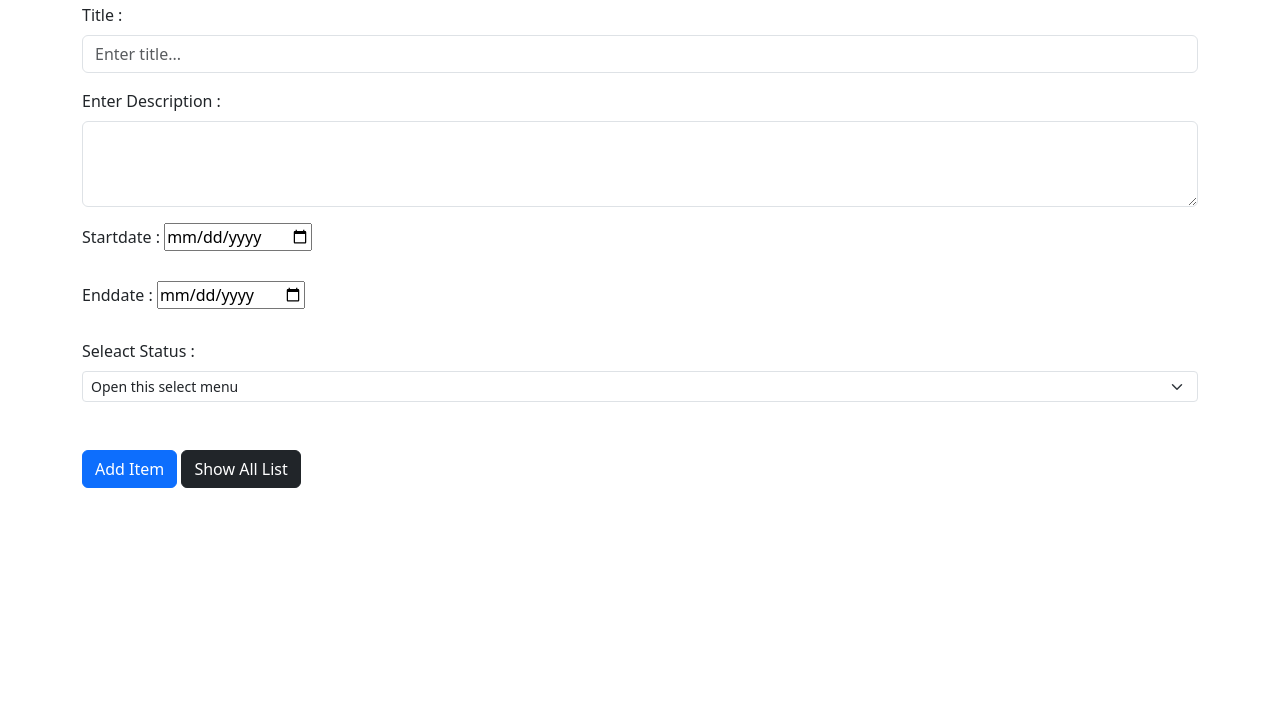
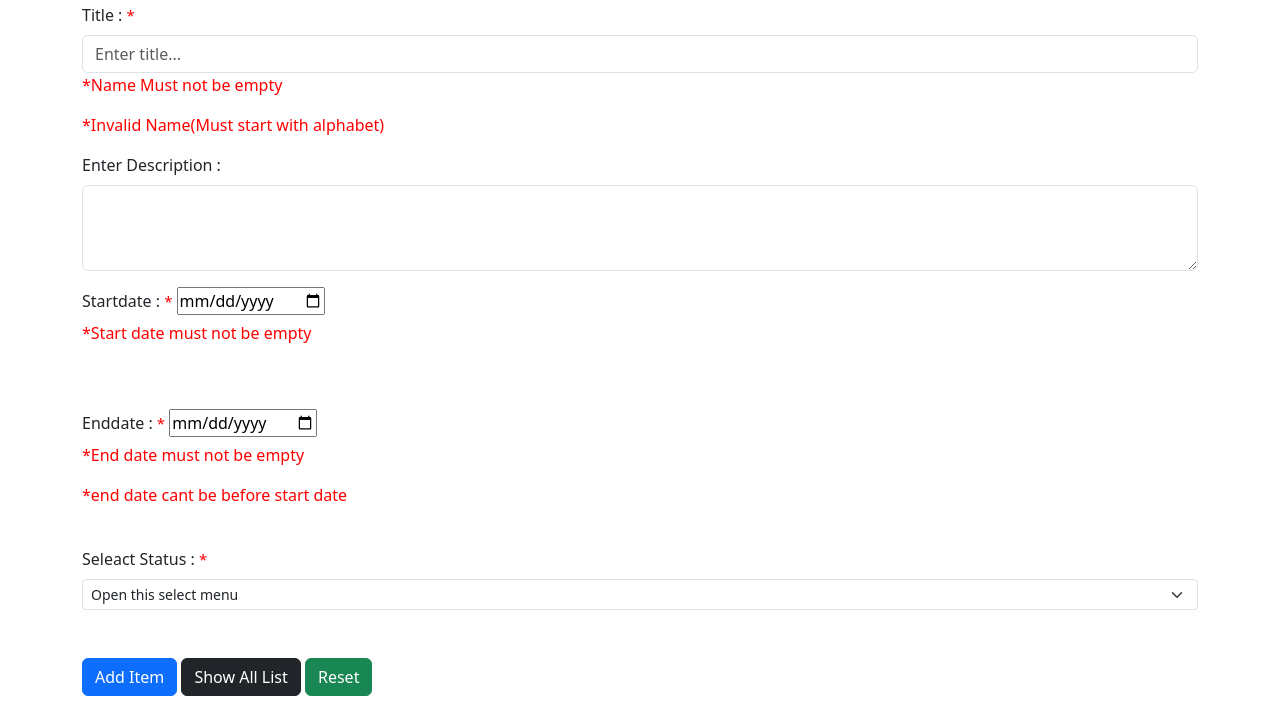
Before and after one commit to Arsh510/To-Do-List, a plain HTML site: page index.html in a window 1280 px wide. Shown: the part 77-800 px from the top of the page. Drawn offline with nearby package versions, Linux system fonts and the light colour scheme.

Commit message:
Update index.html

```diff
--- a/index.html
+++ b/index.html
@@ -5,6 +5,7 @@
     <meta charset="utf-8" />
     <meta name="viewport" content="width=device-width, initial-scale=1" />
     <title>To-Do Application</title>
+
     <link href="https://cdn.jsdelivr.net/npm/bootstrap@5.3.0-alpha1/dist/css/bootstrap.min.css" rel="stylesheet"
         integrity="sha384-GLhlTQ8iRABdZLl6O3oVMWSktQOp6b7In1Zl3/Jr59b6EGGoI1aFkw7cmDA6j6gD" crossorigin="anonymous" />
     <link rel="stylesheet" href="style.css" />
@@ -13,23 +14,34 @@
 <body onload="check()">
     <div class="container my-4">
         <h1 class="app">To Do List</h1>
-        <form action="">
+        <form>
             <div class="mb-3 form-group">
-                <label for="Title" class="form-label">Title : </label>
-                <input type="test" class="form-control" id="title" placeholder="Enter title..." />
+                <label for="Title" class="form-label">Title : <span
+                        style="color: red; font-size: 15px; font-weight: 100;">*</span></label>
+                <input type="test" class="form-control" id="title" placeholder="Enter title..."
+                    />
+                <p id="emptyName" style="color: red">*Name Must not be empty</p>
+                <p id="invalidName" style="color: red">*Invalid Name(Must start with alphabet)</p>
+
             </div>
             <div class="mb-3 form-group">
                 <label for="description" class="form-label">Enter Description : </label>
                 <textarea class="form-control" id="description" rows="3"></textarea>
             </div>
             <div class="dates">
-                <label for="status" class="form-label">Startdate : </label>
-                <input type="date" id="sdate" /><br /><br />
-                <label for="status" class="form-label">Enddate : </label>
-                <input type="date" id="edate" /><br /><br />
+                <label for="status" class="form-label">Startdate : <span
+                        style="color: red; font-size: 15px; font-weight: 100;">*</span></label>
+                <input type="date" id="sdate" />
+                <p id="emptySdate" style="color: red">*Start date must not be empty</p><br /><br>
+                <label for="status" class="form-label">Enddate : <span
+                        style="color: red; font-size: 15px; font-weight: 100;">*</span></label>
+                <input type="date" id="edate" />
+                <p id="emptyEdate" style="color: red">*End date must not be empty</p>
             </div>
+            <p id="invalidDate" style="color: red">*end date cant be before start date</p><br>
             <div class="status form-group">
-                <label class="form-label">Seleact Status : </label>
+                <label class="form-label">Seleact Status : <span
+                        style="color: red; font-size: 15px; font-weight: 100;">*</span></label>
                 <select class="form-select form-select-sm" aria-label=".form-select-sm example" id="status">
                     <option selected>Open this select menu</option>
                     <option value="Active">Active</option>
@@ -38,13 +50,16 @@
                 </select>
             </div>
             <br /><br />
-            <button type="submit" class="btn btn-primary" id="addbtn" onclick="addData()">
+            <button type="button" class="btn btn-primary" id="addbtn" onclick="addData()">
                 Add Item
             </button>
-            <button type="submit" class="btn btn-success" id="update">
+            <button type="button" class="btn btn-success" id="update">
                 Update
             </button>
             <button type="button" class="btn btn-dark" onclick="routePage()">Show All List</button>
+            <button type="submit" class="btn btn-success" id="reset">
+                Reset
+            </button>
         </form>
     </div>
 
```
